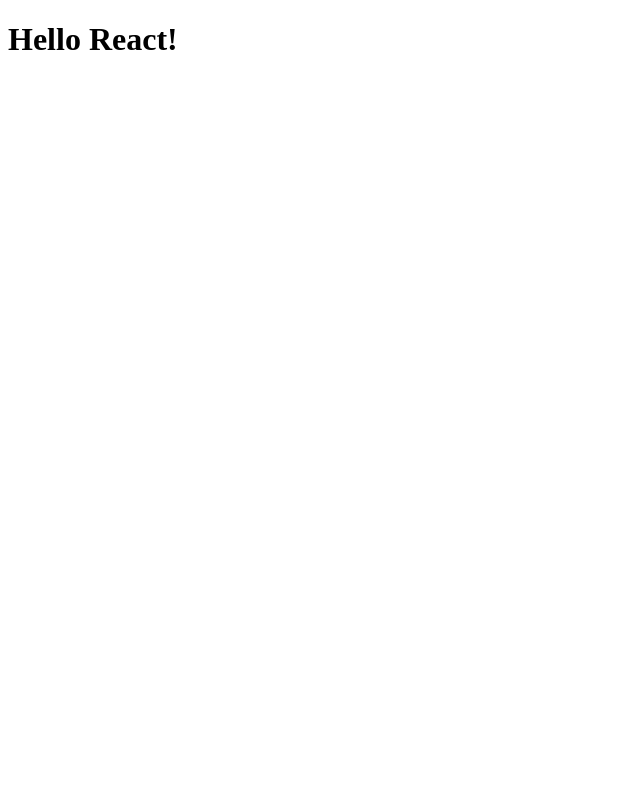
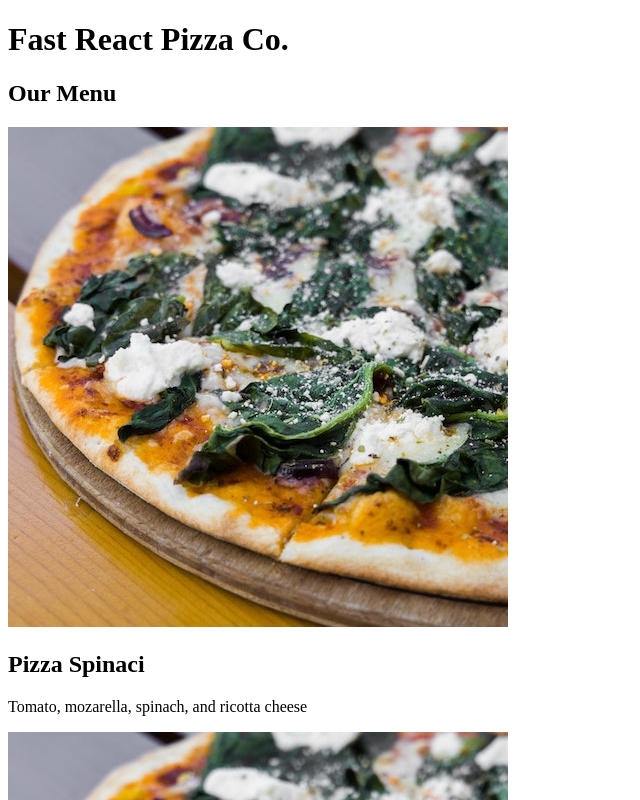
Before and after one commit to saied-nasiripour/pizza_menu_react, a React (Vite) app: page / in a window 1280 px wide. Shown: the top 800 px of the page, without its empty margins (0-640 px from the left). Built offline with nearby package versions, Linux system fonts and the light colour scheme.

Commit message:
add pure header, menu and footer

```diff
--- a/src/App.jsx
+++ b/src/App.jsx
@@ -1,5 +1,48 @@
+import React from "react";
+
+function Pizza() {
+  return (
+    <>
+      <img src="pizzas/spinaci.jpg" alt="Pizza Spinaci" />
+      <h2>Pizza Spinaci</h2>
+      <p>Tomato, mozarella, spinach, and ricotta cheese</p>
+    </>
+  );
+}
+
 function App() {
-  return <h1>Hello React!</h1>;
+  return (
+    <div>
+      <Header />
+      <Menu />
+      <Footer />
+    </div>
+  );
+}
+
+function Header() {
+  return <h1>Fast React Pizza Co.</h1>;
+}
+
+function Menu() {
+  return (
+    <>
+      <h2>Our Menu</h2>
+      <Pizza />
+      <Pizza />
+      <Pizza />
+      <Pizza />
+    </>
+  );
+}
+
+function Footer() {
+  return (
+    <footer>
+      {new Date().toLocaleTimeString()}. We&apos;re currently open!
+    </footer>
+  );
+  // return React.createElement("footer", null, "We&apos;re currently open!");
 }
 
 export default App;
```
Also changed, not shown: public/data.js (renamed from src/data.js).
